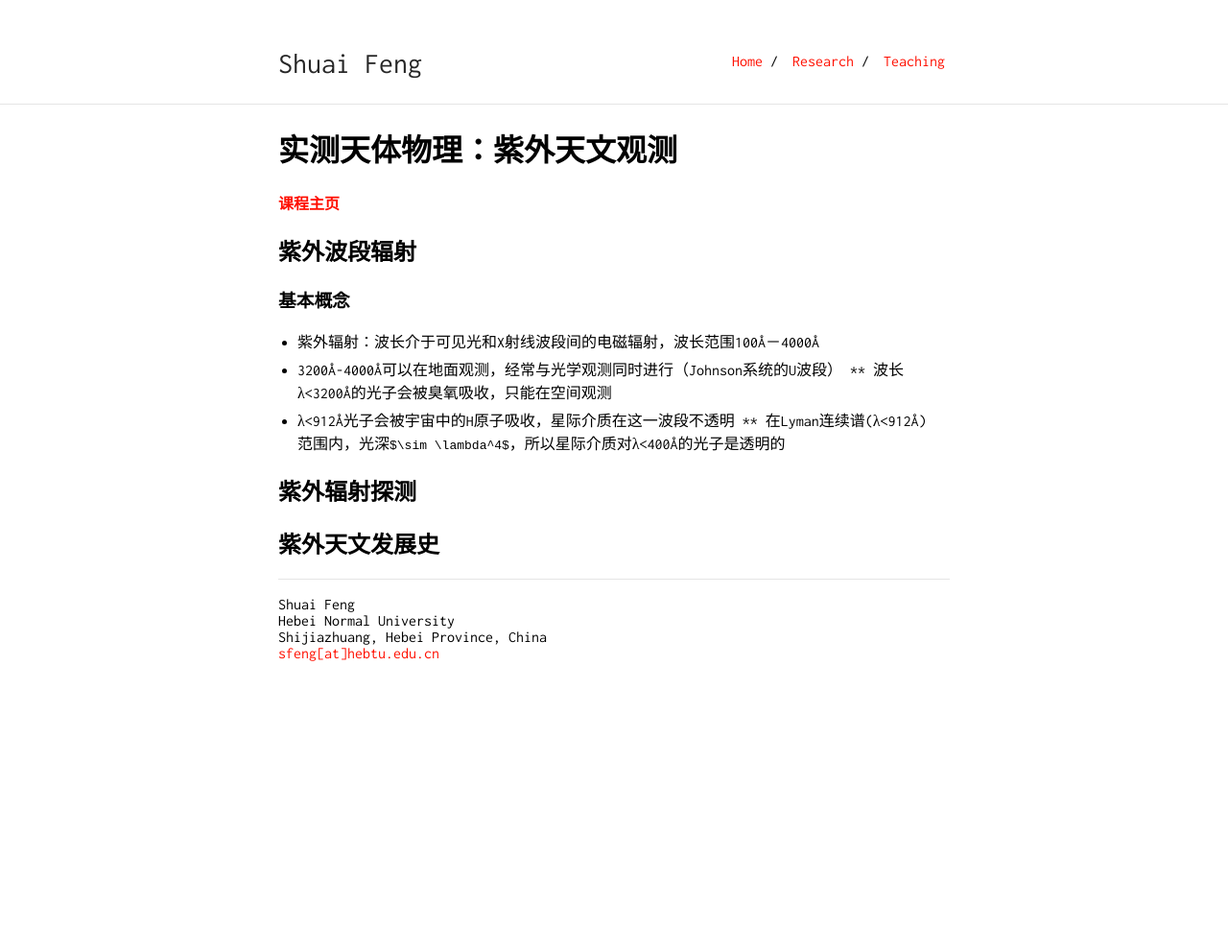
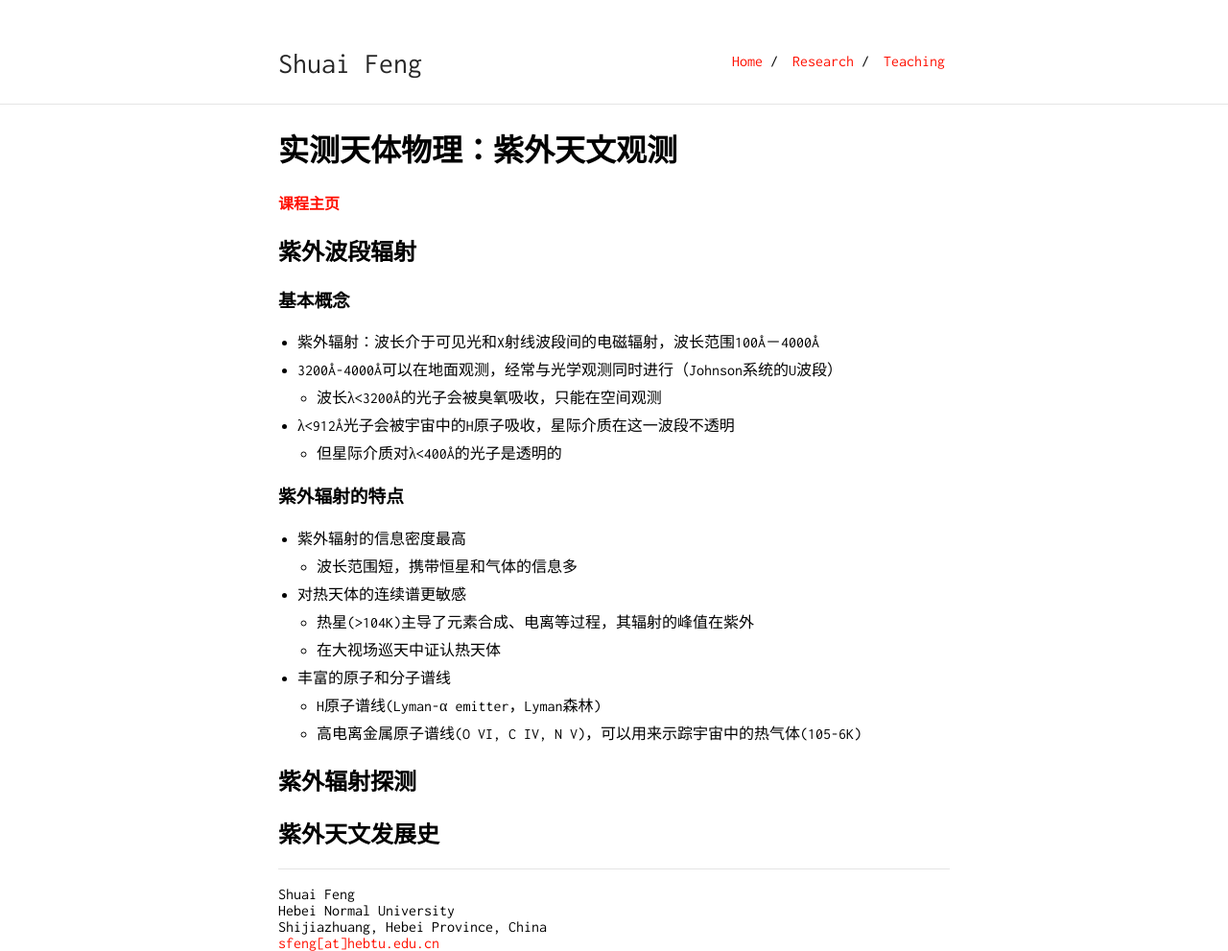
Before and after one commit to fengshuai0210/fengshuai0210.github.io, a Jekyll site: the page built from teaching/ObsAstro/UV_Astro.md, in a window 1280 px wide. Shown: the whole page at 96% size. Built offline with Jekyll 4.4.1, drawn with Linux system fonts in a browser that asks for light colours; our own code applies the rules of GitHub Pages for plain Markdown files; before the commit the page ends 900 px from its top, so only the background shows below that.

Commit message:
Update UV_Astro.md

```diff
--- a/teaching/ObsAstro/UV_Astro.md
+++ b/teaching/ObsAstro/UV_Astro.md
@@ -12,10 +12,20 @@ layout: default
 
 * 紫外辐射：波长介于可见光和X射线波段间的电磁辐射，波长范围100Å－4000Å
 * 3200Å-4000Å可以在地面观测，经常与光学观测同时进行（Johnson系统的U波段）
-** 波长λ<3200Å的光子会被臭氧吸收，只能在空间观测
+    * 波长λ<3200Å的光子会被臭氧吸收，只能在空间观测
 * λ<912Å光子会被宇宙中的H原子吸收，星际介质在这一波段不透明
-** 在Lyman连续谱(λ<912Å)范围内，光深`$\sim \lambda^4$`，所以星际介质对λ<400Å的光子是透明的
+    * 但星际介质对λ<400Å的光子是透明的
 
+### 紫外辐射的特点
+
+* 紫外辐射的信息密度最高
+    * 波长范围短，携带恒星和气体的信息多
+* 对热天体的连续谱更敏感
+    * 热星(>104K)主导了元素合成、电离等过程，其辐射的峰值在紫外
+    * 在大视场巡天中证认热天体
+* 丰富的原子和分子谱线
+    * H原子谱线(Lyman-α emitter，Lyman森林)
+    * 高电离金属原子谱线(O VI, C IV, N V)，可以用来示踪宇宙中的热气体(105-6K)
 
 ## 紫外辐射探测
 
```
